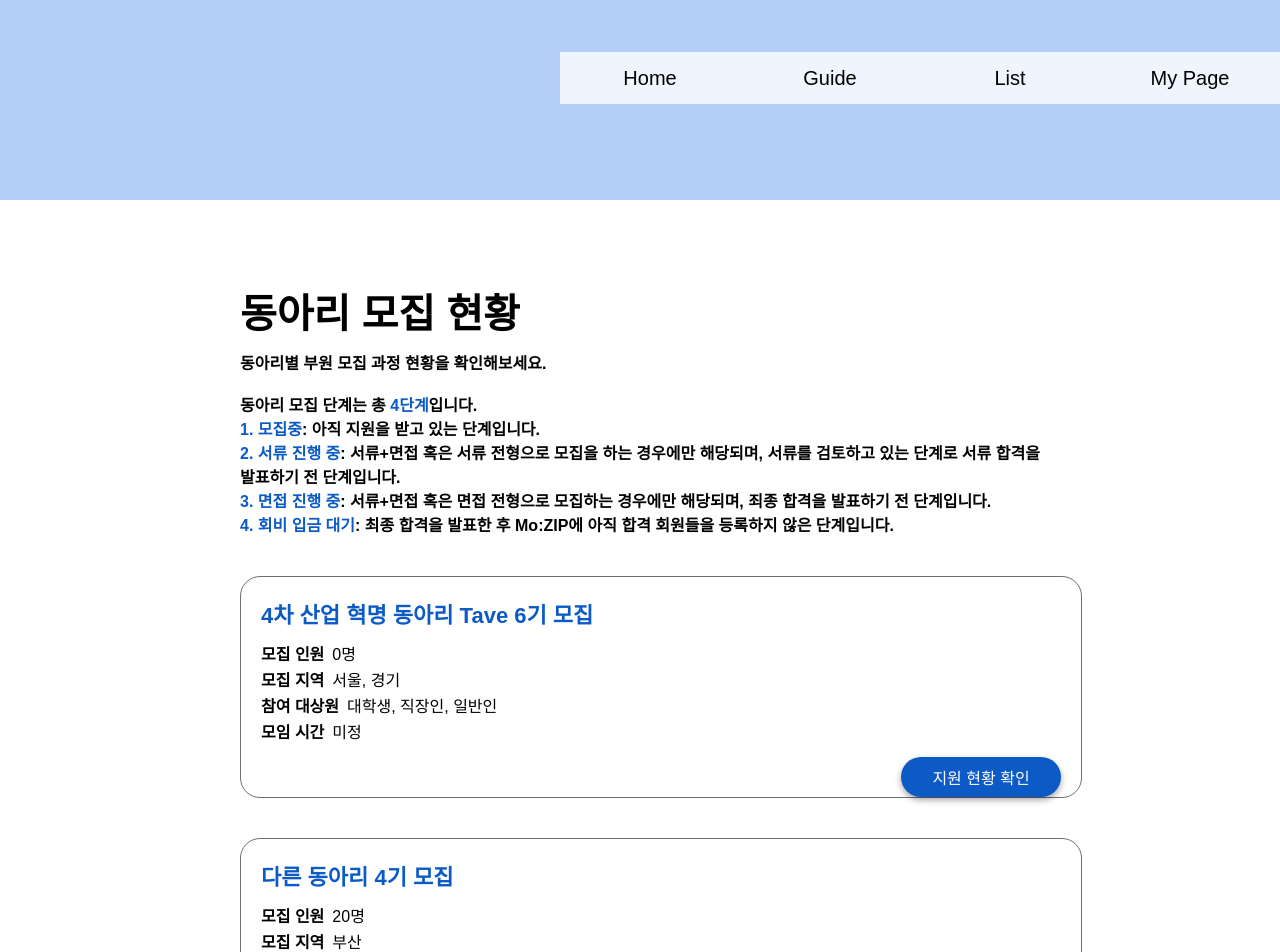
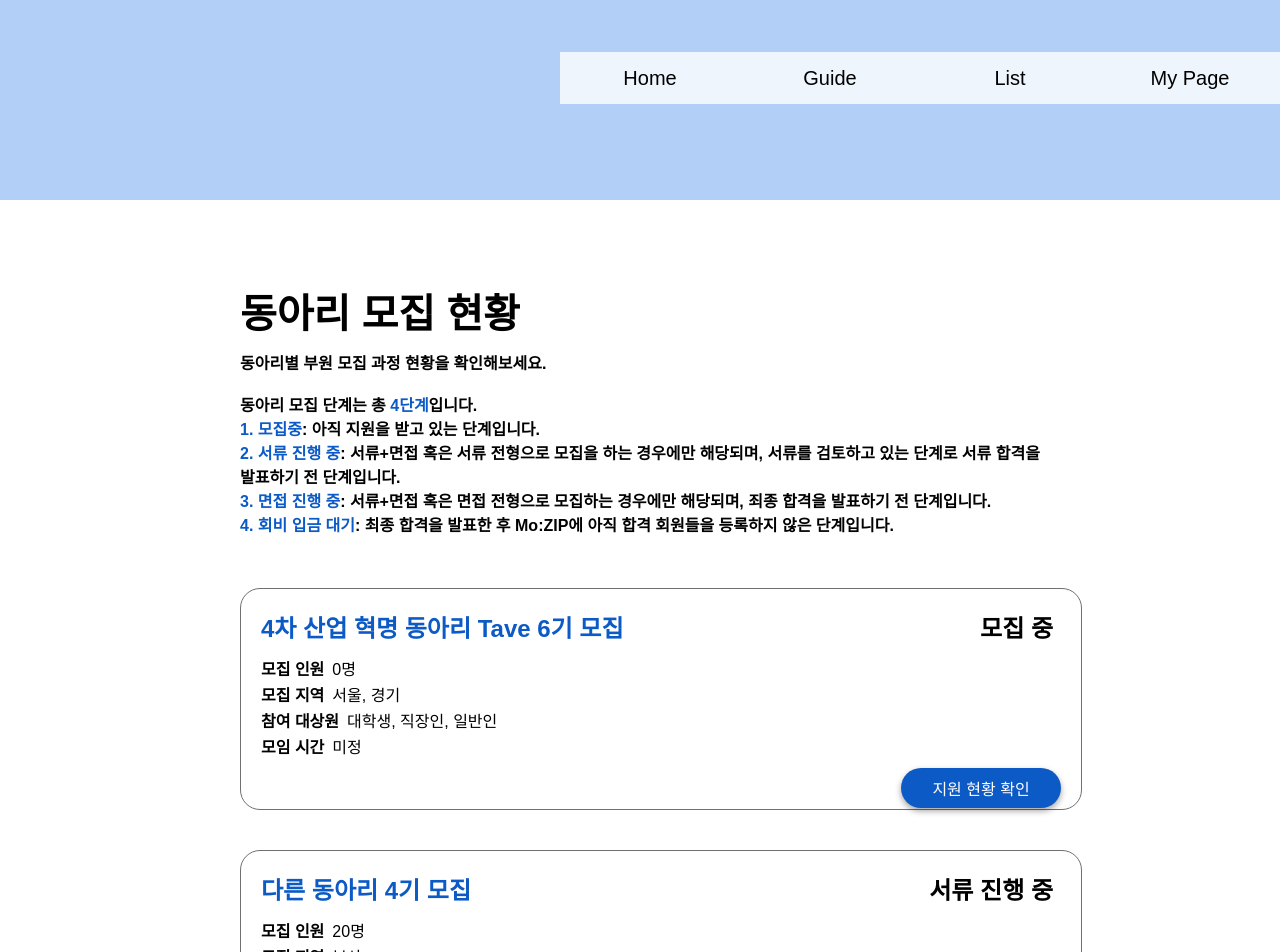
Before and after one commit to Kim-Hyunjo/MoZIP, a React (Create React App) app in the folder front/: page /mypage/status in a window 1280 px wide. Shown: the top 952 px of the page. Built offline with nearby package versions, Linux system fonts and the light colour scheme.

Commit message:
feat: Additional css to mypageStatus

```diff
--- a/front/src/pages/mypage/button.css
+++ b/front/src/pages/mypage/button.css
@@ -74,6 +74,7 @@
   width: 160px;
   color: #fff;
   box-shadow: 0px 3px 6px rgba(0, 0, 0, 0.36);
+  font-weight: 500;
 }
 
 /*버튼의 위치에 대한 속성*/
@@ -83,5 +84,5 @@
 }
 .btn_ingray_namecard {
   display: block;
-  margin: 12px 28px 28px 640px;
+  margin: 8px 28px 28px 640px;
 }
--- a/front/src/pages/mypage/h3lines.css
+++ b/front/src/pages/mypage/h3lines.css
@@ -1,3 +1,6 @@
 span {
     color:#0C5AC6;
 }
+h3 {
+    margin-bottom: 52px;
+}
--- a/front/src/pages/mypage/mypageStatus.tsx
+++ b/front/src/pages/mypage/mypageStatus.tsx
@@ -46,6 +46,7 @@ const mypageStatus = () => {
       </h3>
       <div>
         <div className="gray_namecard">
+        <div className="stage_gray_namecard">모집 중</div>
           <div className="title_gray_namecard">4차 산업 혁명 동아리 Tave 6기 모집</div>
 
           <div className="info_gray_namecard">
@@ -71,6 +72,7 @@ const mypageStatus = () => {
 
       </div>
       <div className="gray_namecard">
+      <div className="stage_gray_namecard">서류 진행 중</div>
           <div className="title_gray_namecard">다른 동아리 4기 모집</div>
 
           <div className="info_gray_namecard">
@@ -94,6 +96,7 @@ const mypageStatus = () => {
 
         </div>
         <div className="gray_namecard">
+        <div className="stage_gray_namecard">면접 진행 중</div>
           <div className="title_gray_namecard">또 다른 동아리 20기 모집</div>
 
           <div className="info_gray_namecard">
--- a/front/src/pages/mypage/namecard.css
+++ b/front/src/pages/mypage/namecard.css
@@ -90,7 +90,7 @@
 
 .title_gray_namecard{
   color:#0c5ac6;
-  font-size: 22px;
+  font-size: 24px;
   font-weight: 700;
   margin-bottom: 12px;
 }
@@ -105,3 +105,9 @@
   margin-bottom: 2px;
 
 }
+.stage_gray_namecard{
+  float: right;
+  font-size: 24px;
+  font-weight: 700;
+  margin-right: 8px;
+}
```
